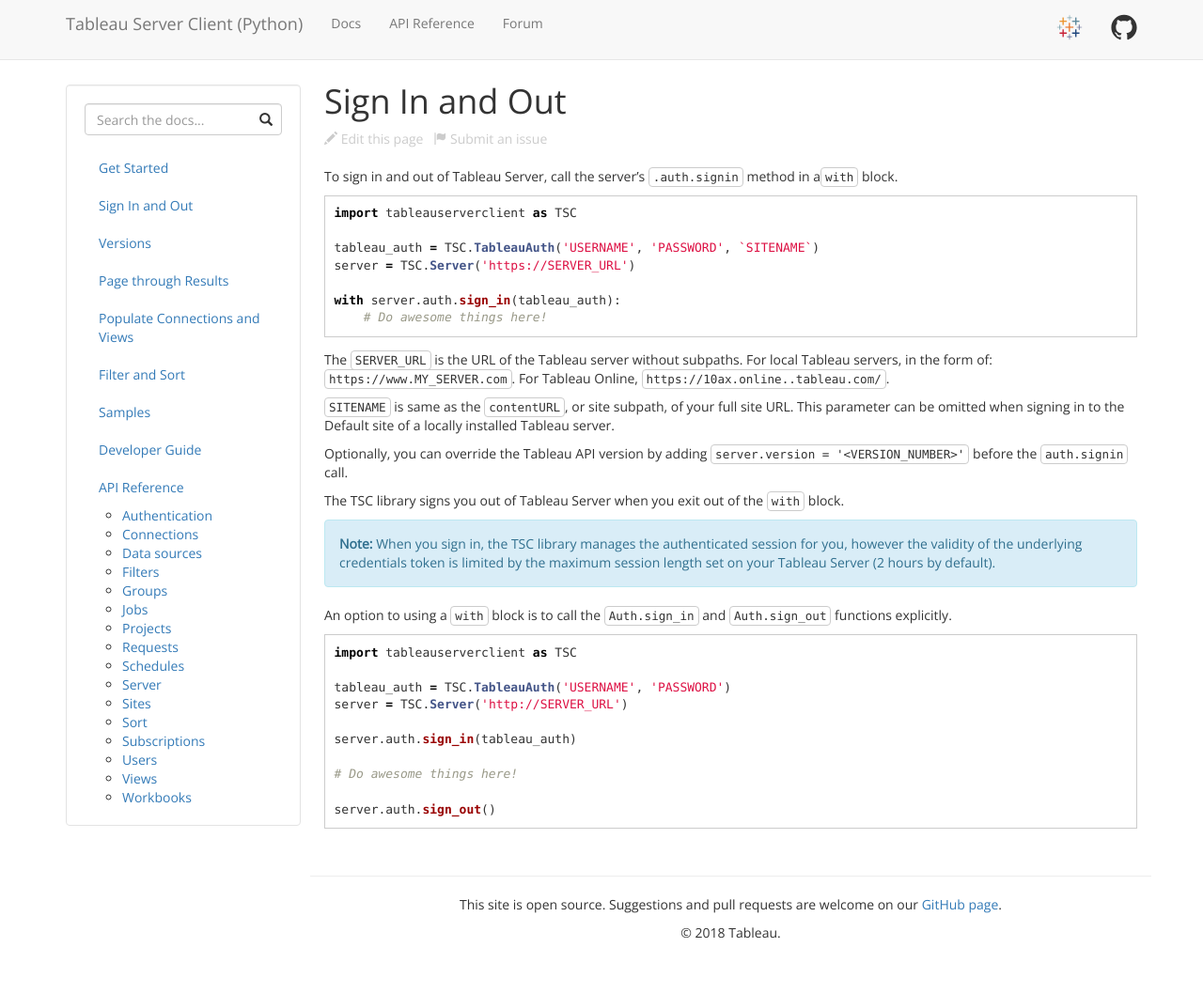
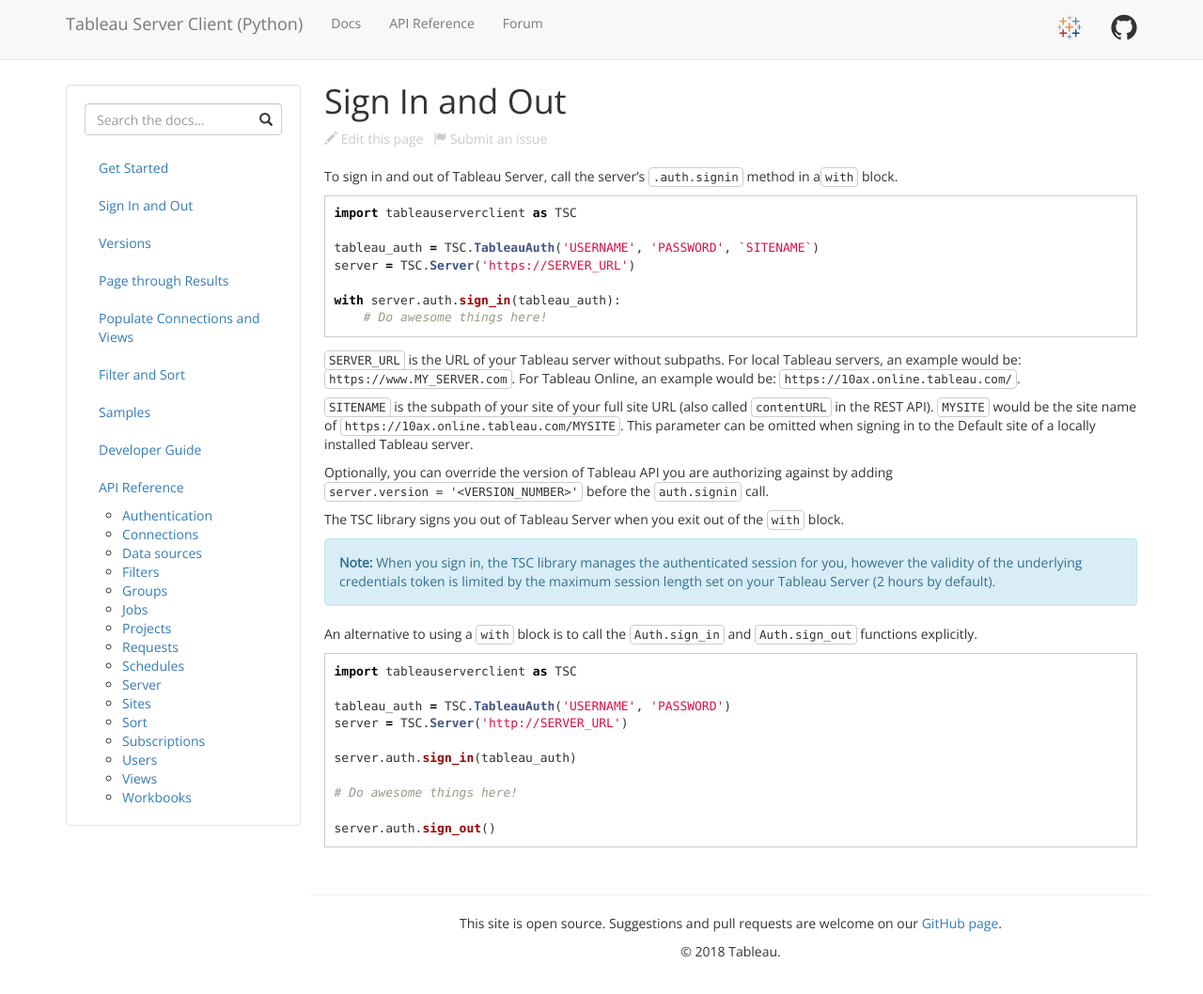
Before and after one commit to tableau/server-client-python, a Jekyll site: the page built from docs/sign-in-out.md, in a window 1280 px wide and 1063 px high. Shown: the top 1058 px of the window at 94% size. Built offline with Jekyll 4.4.1, drawn with Linux system fonts in a browser that asks for light colours.

Commit message:
Update sign-in-out.md
small improvements

````diff
--- a/docs/sign-in-out.md
+++ b/docs/sign-in-out.md
@@ -15,11 +15,11 @@
     # Do awesome things here!
 ```
 
-The `SERVER_URL` is the URL of the Tableau server without subpaths. For local Tableau servers, in the form of: `https://www.MY_SERVER.com`. For Tableau Online, `https://10ax.online..tableau.com/`.
+`SERVER_URL` is the URL of your Tableau server without subpaths. For local Tableau servers, an example would be: `https://www.MY_SERVER.com`. For Tableau Online, an example would be: `https://10ax.online.tableau.com/`.
 
-`SITENAME` is same as the `contentURL`, or site subpath, of your full site URL. This parameter can be omitted when signing in to the Default site of a locally installed Tableau server.
+`SITENAME` is the subpath of your site of your full site URL (also called `contentURL` in the REST API). `MYSITE` would be the site name of `https://10ax.online.tableau.com/MYSITE`. This parameter can be omitted when signing in to the Default site of a locally installed Tableau server.
 
-Optionally, you can override the Tableau API version by adding `server.version = '<VERSION_NUMBER>'` before the `auth.signin` call.
+Optionally, you can override the version of Tableau API you are authorizing against by adding `server.version = '<VERSION_NUMBER>'` before the `auth.signin` call.
 
 The TSC library signs you out of Tableau Server when you exit out of the `with` block.
 
@@ -28,7 +28,7 @@
     credentials token is limited by the maximum session length set on your Tableau Server (2 hours by default).
 </div>
 
-An option to using a `with` block is to call the `Auth.sign_in` and `Auth.sign_out` functions explicitly.
+An alternative to using a `with` block is to call the `Auth.sign_in` and `Auth.sign_out` functions explicitly.
 
 ```py
 import tableauserverclient as TSC
````
